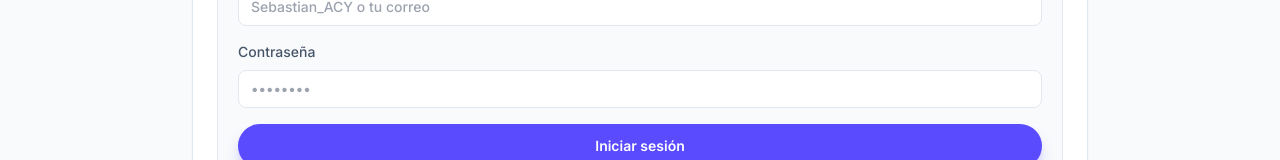
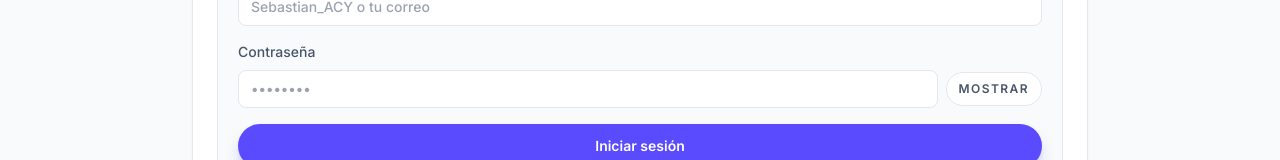
Before and after one commit to Juanherrera-123/Fund_Connect, a Next.js app: page /auth in a window 1280 px wide. Both pictures are taken after a click on the tab "INICIAR SESIÓN". Shown: the part 238-398 px from the top of the page. Built offline with nearby package versions, Linux system fonts and the light colour scheme.

Commit message:
Update login username matching and password toggle

```diff
--- a/src/components/AuthFlow.tsx
+++ b/src/components/AuthFlow.tsx
@@ -30,6 +30,7 @@ export function AuthFlow() {
   const [stepIndex, setStepIndex] = useState(0);
   const [signupStatus, setSignupStatus] = useState("");
   const [loginStatus, setLoginStatus] = useState("");
+  const [isLoginPasswordVisible, setIsLoginPasswordVisible] = useState(false);
   const [kycAnswers, setKycAnswers] = useState<Record<string, string>>({});
   const [surveyAnswers, setSurveyAnswers] = useState<Record<string, SurveyAnswer>>({});
 
@@ -234,7 +235,10 @@ export function AuthFlow() {
       return;
     }
 
-    if (identifier === MASTER_USER.username && password === MASTER_USER.password) {
+    if (
+      identifier.toLowerCase() === MASTER_USER.username.toLowerCase() &&
+      password === MASTER_USER.password
+    ) {
       setSession({ role: "MasterUser", username: MASTER_USER.username });
       router.push("/dashboard/master");
       return;
@@ -519,14 +523,24 @@ export function AuthFlow() {
             </label>
             <label className="grid gap-2 text-sm font-medium text-slate-600">
               <span data-i18n="authPasswordLabel">Contraseña</span>
+              <div className="flex items-center gap-2">
                 <input
                   className="w-full rounded-lg border border-slate-200 bg-white px-3 py-2 text-sm text-slate-900 focus:outline-none focus:ring-2 focus:ring-igates-500/30"
-                type="password"
+                  type={isLoginPasswordVisible ? "text" : "password"}
                   name="password"
                   placeholder="••••••••"
                   data-i18n-placeholder="authLoginPasswordPlaceholder"
                   required
                 />
+                <button
+                  className="rounded-full border border-slate-200 bg-white px-3 py-2 text-xs font-semibold uppercase tracking-[0.12em] text-slate-600 transition hover:border-slate-300 hover:bg-slate-50"
+                  type="button"
+                  onClick={() => setIsLoginPasswordVisible((prev) => !prev)}
+                  aria-pressed={isLoginPasswordVisible}
+                >
+                  {isLoginPasswordVisible ? "Ocultar" : "Mostrar"}
+                </button>
+              </div>
             </label>
             <button
               className="inline-flex items-center justify-center rounded-full bg-igates-500 px-6 py-3 text-sm font-semibold text-white shadow-lg shadow-igates-500/30 transition hover:bg-igates-400"
```
Lines whose indentation alone changed are shown as unchanged.
